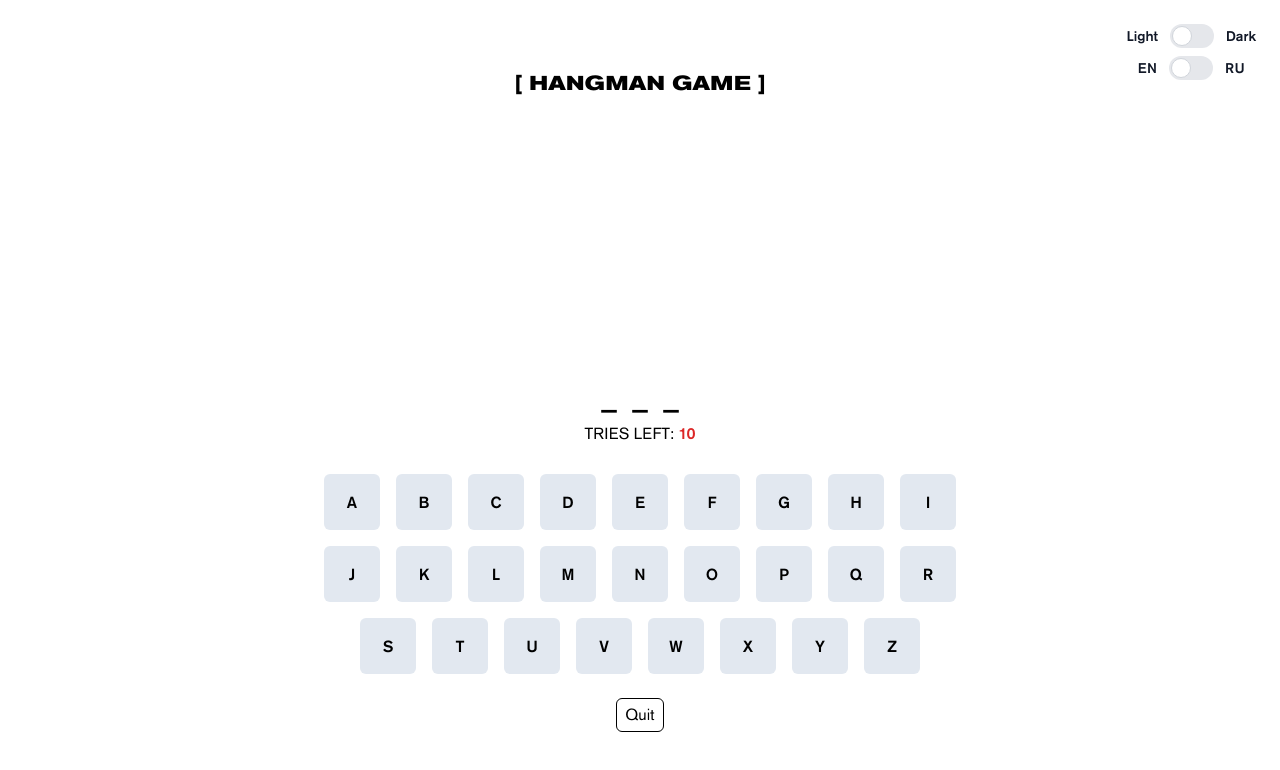
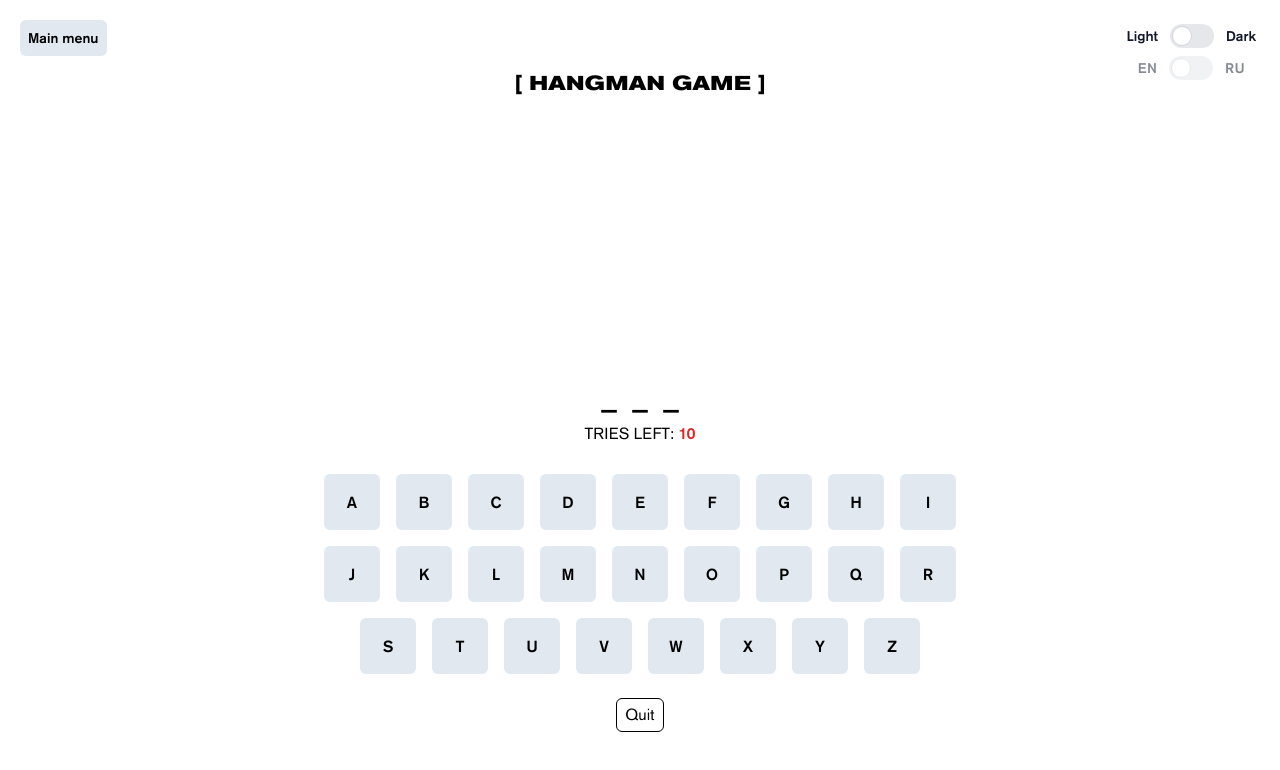
Before and after one commit to Mickle52/hangman-game-js-tailwind, a website built with Vite: page index.html in a window 1280 px wide. Both pictures are taken after a click on the button "Start game". Built offline with nearby package versions, Linux system fonts and the light colour scheme.

Commit message:
Add git congif

```diff
--- a/index.html
+++ b/index.html
@@ -19,7 +19,7 @@
           <span class="ms-3 text-sm font-medium text-gray-900 dark:text-gray-300">Dark</span>
         </label>
 <!--	      тест мода на рус-->
-	      <label class="inline-flex items-center cursor-pointer">
+	      <label class="inline-flex items-center cursor-pointer" id="langLabel">
 		      <input id="toggleLangMode" type="checkbox" value="" class="sr-only peer">
 		      <span class="me-3 text-sm font-medium text-gray-900 dark:text-gray-300">EN</span>
 		      <div class="relative w-11 h-6 bg-gray-200 peer-focus:outline-none peer-focus:ring-4 peer-focus:ring-blue-300 dark:peer-focus:ring-blue-800 rounded-full peer dark:bg-gray-700 peer-checked:after:translate-x-full rtl:peer-checked:after:-translate-x-full peer-checked:after:border-white after:content-[''] after:absolute after:top-[2px] after:start-[2px] after:bg-white after:border-gray-300 after:border after:rounded-full after:h-5 after:w-5 after:transition-all dark:border-gray-600 peer-checked:bg-indigo-500"></div>
--- a/src/css/style.css
+++ b/src/css/style.css
@@ -88,4 +88,12 @@
   .result-word {
     @apply font-medium uppercase
   }
+
+  .enabled-toggle {
+    @apply opacity-50
+  }
+
+  .reload-btn {
+    @apply absolute top-5 left-5 text-sm p-2
+  }
 }
--- a/src/js/game.js
+++ b/src/js/game.js
@@ -104,6 +104,25 @@ const checkLetter = (letter) => {
   }
 };
 
+const disableLangToggle = () => {
+  const langToggle = document.getElementById('toggleLangMode')
+  const langLabel = document.getElementById('langLabel')
+  langToggle.disabled = true
+  langLabel.classList.add('enabled-toggle')
+
+  langToggle.addEventListener('click', () => {
+    console.log(123)
+  })
+}
+
+const createMenuButton = () => {
+  const mainView = document.getElementById('app')
+  const menuButton = document.createElement('button')
+  menuButton.innerHTML = `<button class="button-primary reload-btn" onclick="location.reload();">${setLanguageText("Main menu", "Меню")}
+    </button>`
+  mainView.appendChild(menuButton)
+}
+
 const stopGame = (status) => {
   document.getElementById("placeholders").remove();
   document.getElementById("tries").remove();
@@ -134,6 +153,9 @@ export const startGame = () => {
   let wordArray = setLanguageArray(WORDS, RU_WORDS);
   triesLeft = 10;
   winCount = 0;
+
+  disableLangToggle()
+  createMenuButton()
 
   const randomIndex = Math.floor(Math.random() * wordArray.length);
   const wordToGuess = wordArray[randomIndex];
--- /dev/null
+++ b/vite.config.js
@@ -0,0 +1,3 @@
+export default {
+	base: '/hangman-game-js-tailwind/'
+}
```
